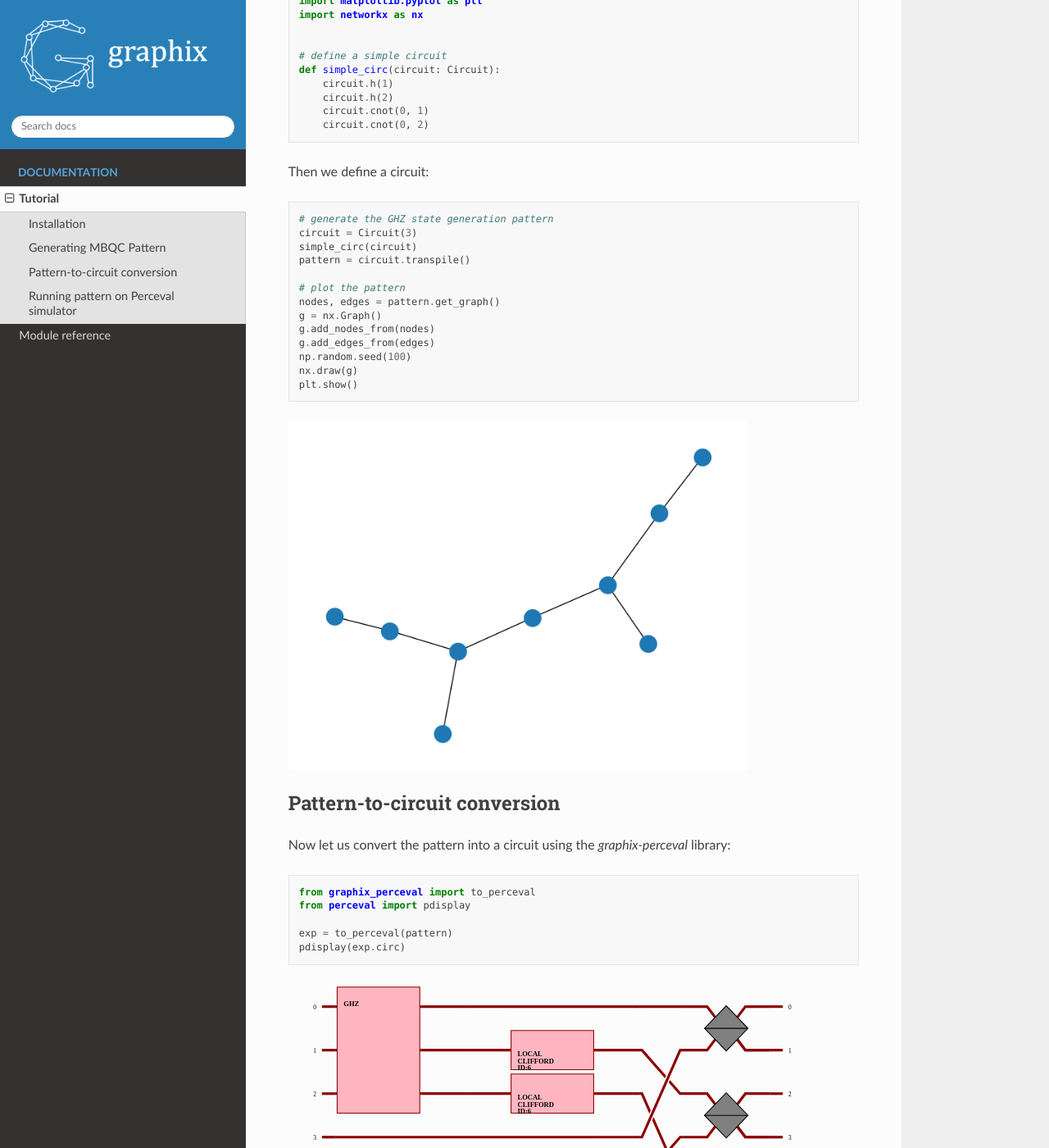
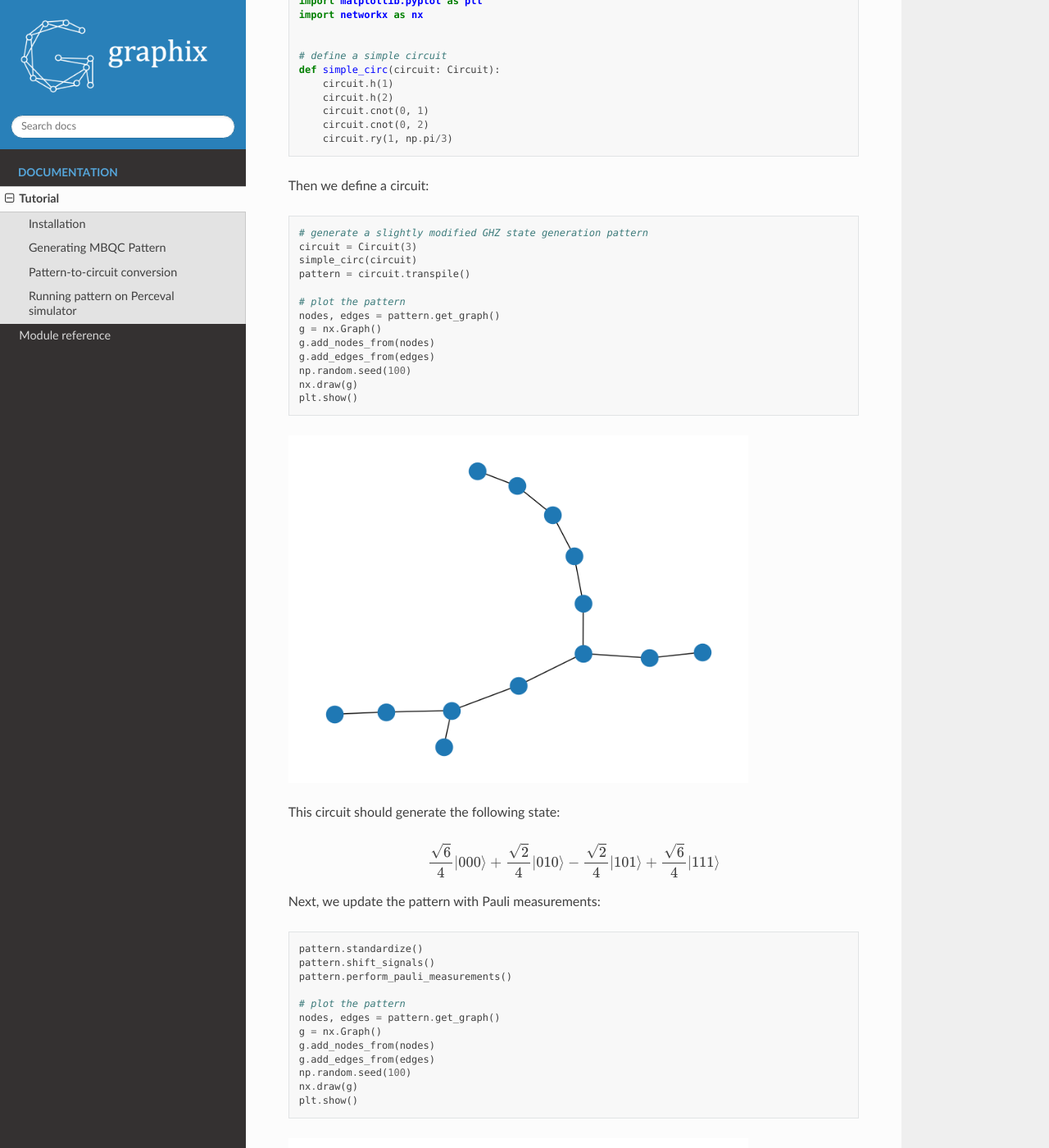
Before and after one commit to TeamGraphix/graphix-perceval, a Sphinx documentation site: the page built from docs/source/tutorial.rst, in a window 1280 px wide and 1400 px high, scrolled down 700 px. Shown: the whole window at 82% size. Built offline with Sphinx 7.4.7 and the Read the Docs theme 2.0.0, drawn with Linux system fonts in a browser that asks for light colours; pages that are not in the unit, such as notebooks, are missing from menus; some of the changed text lies outside the part shown.

Commit message:
docs: new example

```diff
--- a/docs/source/tutorial.rst
+++ b/docs/source/tutorial.rst
@@ -40,12 +40,13 @@
         circuit.h(2)
         circuit.cnot(0, 1)
         circuit.cnot(0, 2)
+        circuit.ry(1, np.pi/3)
 
 Then we define a circuit:
 
 .. code-block:: python
 
-    # generate the GHZ state generation pattern
+    # generate a slightly modified GHZ state generation pattern
     circuit = Circuit(3)
     simple_circ(circuit)
     pattern = circuit.transpile()
@@ -62,7 +63,34 @@
 
 .. figure:: ./_static/img/ghz_pattern.png
     :scale: 85 %
-    :alt: 2-qubit pattern visualization
+    :alt: 3-qubit pattern visualization
+
+This circuit should generate the following state:
+
+.. math::
+
+    \frac{\sqrt{6}}{4} |000\rangle+\frac{\sqrt{2}}{4} |010\rangle- \frac{\sqrt{2}}{4} |101\rangle+\frac{\sqrt{6}}{4} |111\rangle
+
+Next, we update the pattern with Pauli measurements:
+
+.. code-block:: python
+
+    pattern.standardize()
+    pattern.shift_signals()
+    pattern.perform_pauli_measurements()
+
+    # plot the pattern
+    nodes, edges = pattern.get_graph()
+    g = nx.Graph()
+    g.add_nodes_from(nodes)
+    g.add_edges_from(edges)
+    np.random.seed(100)
+    nx.draw(g)
+    plt.show()
+
+.. figure:: ./_static/img/ghz_pattern_updated.png
+    :scale: 85 %
+    :alt: 3-qubit updated pattern visualization
 
 Pattern-to-circuit conversion
 -----------------------------
@@ -79,7 +107,7 @@
 
 .. figure:: ./_static/img/ghz_circuit.svg
     :scale: 85 %
-    :alt: 2-qubit pattern visualization
+    :alt: 3-qubit pattern visualization
 
 Running pattern on Perceval simulator
 -------------------------------------
@@ -99,8 +127,10 @@
     <tr><th>state  </th><th style="text-align: right;">  probability</th></tr>
     </thead>
     <tbody>
-    <tr><td>|000&gt;  </td><td style="text-align: right;">          0.5</td></tr>
-    <tr><td>|111&gt;  </td><td style="text-align: right;">          0.5</td></tr>
+    <tr><td>|000&gt;  </td><td style="text-align: right;">        0.375</td></tr>
+    <tr><td>|011&gt;  </td><td style="text-align: right;">        0.125</td></tr>
+    <tr><td>|100&gt;  </td><td style="text-align: right;">        0.125</td></tr>
+    <tr><td>|111&gt;  </td><td style="text-align: right;">        0.375</td></tr>
     </tbody>
     </table>
     <br>
@@ -120,12 +150,15 @@
     <tr><th>state  </th><th style="text-align: right;">  counts</th></tr>
     </thead>
     <tbody>
-    <tr><td>|000&gt;  </td><td style="text-align: right;">     499</td></tr>
-    <tr><td>|111&gt;  </td><td style="text-align: right;">     501</td></tr>
+    <tr><td>|000&gt;  </td><td style="text-align: right;">     354</td></tr>
+    <tr><td>|011&gt;  </td><td style="text-align: right;">     127</td></tr>
+    <tr><td>|100&gt;  </td><td style="text-align: right;">     128</td></tr>
+    <tr><td>|111&gt;  </td><td style="text-align: right;">     391</td></tr>
     </tbody>
     </table>
     <br>
 
 .. note::
     Note that the current implementation only supports ``SLOS`` and ``Naive`` as local Perceval processors.
+    ``SLOS`` has a better time complexity, while ``Naive`` has a better space complexity.
     See `Perceval documentation <https://perceval.quandela.net/docs/backends.html>`_ for more details.
```
Also changed, not shown: docs/source/_static/img/ghz_circuit.svg, docs/source/_static/img/ghz_pattern.png, docs/source/_static/img/ghz_pattern_updated.png (added).
